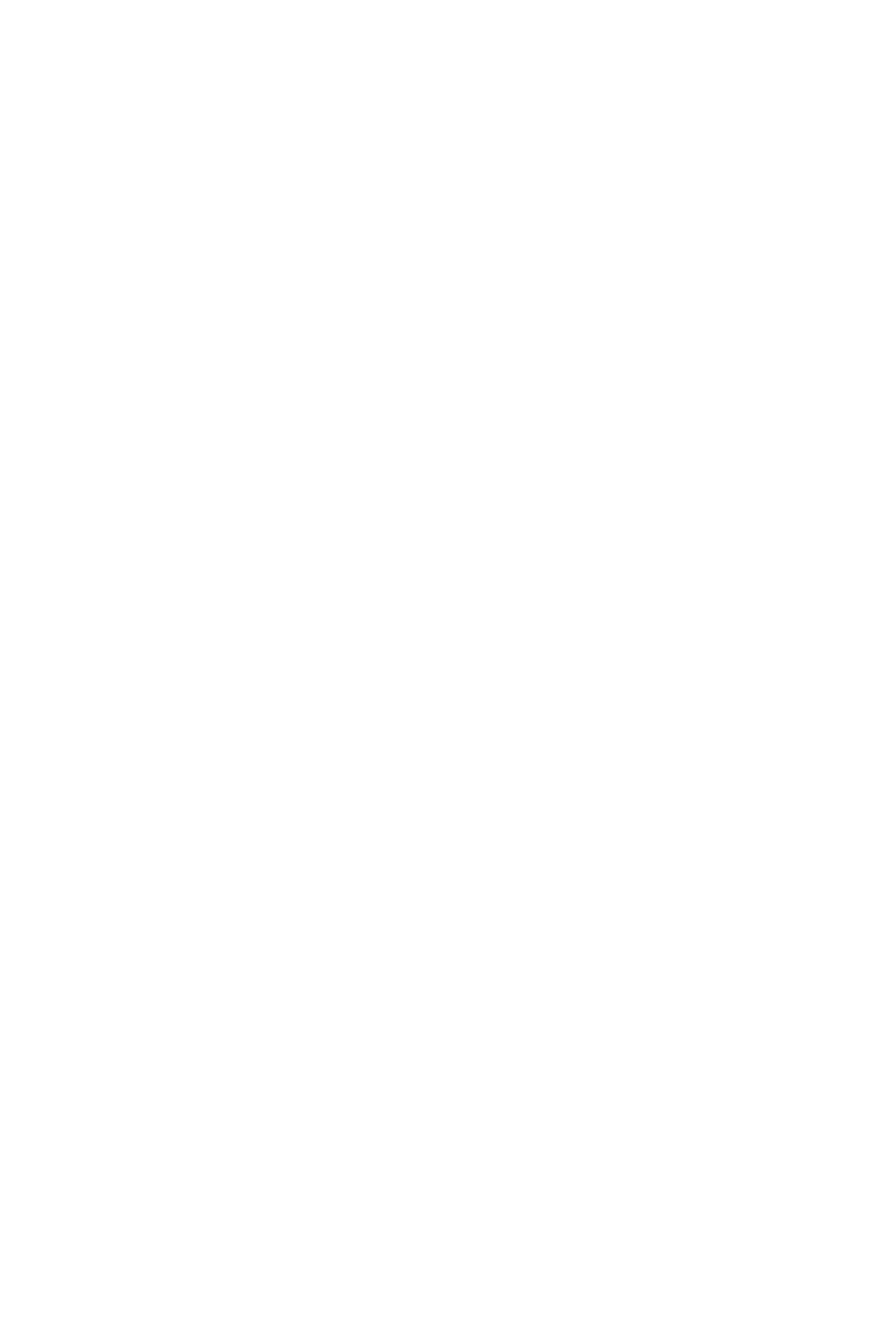
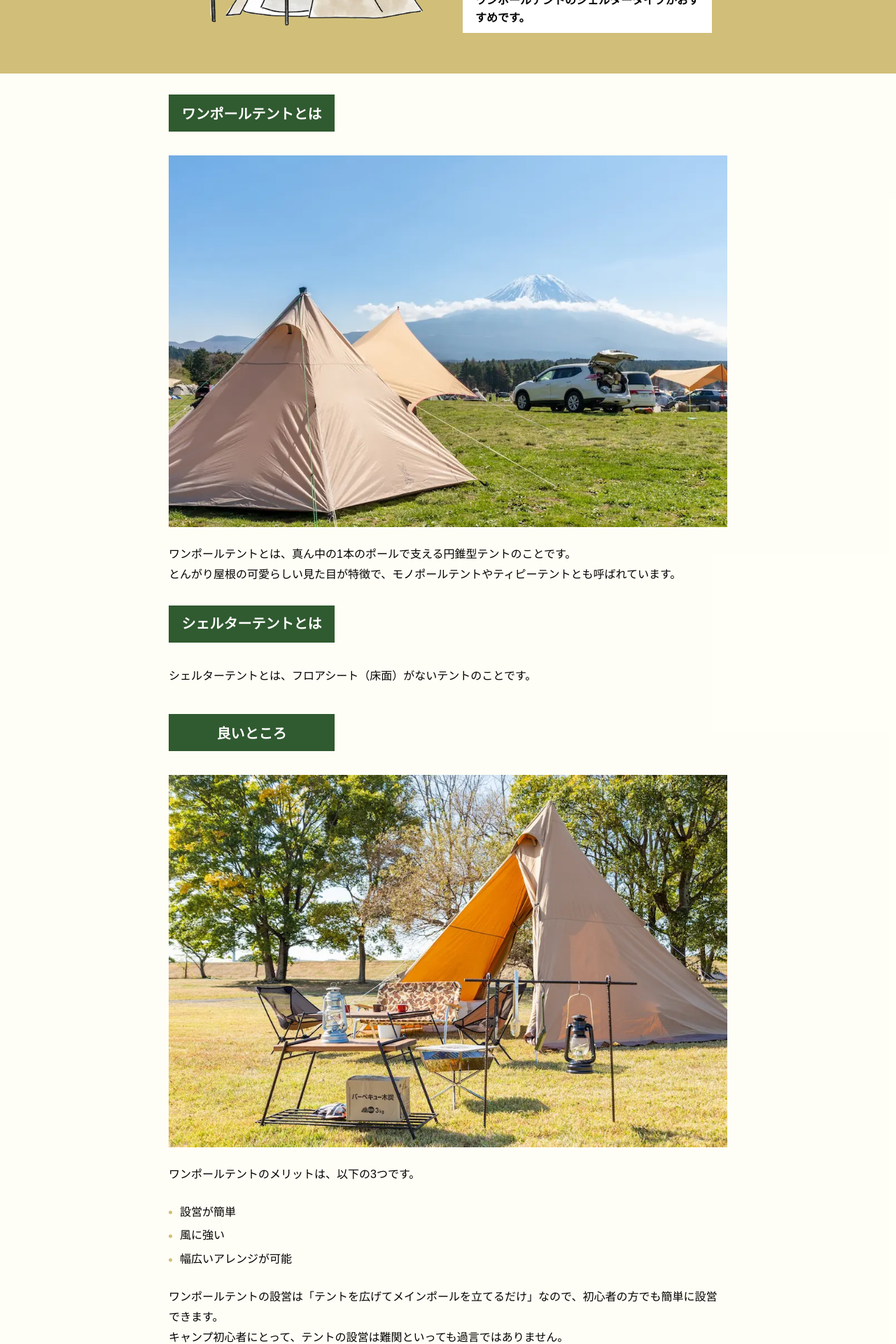
Before and after one commit to massy-yossy/tent-diagnose, a React (Vite) app: page /aaa/tenttype_04 in a window 1280 px wide. Shown: the part 480-2400 px from the top of the page at 70% size. Before the commit the page ends 800 px from the top, so only its background shows below. Built offline with nearby package versions, Linux system fonts and the light colour scheme; the HTML template or start-up script is replaced by a standard one.

Commit message:
OnepollShelter complete

```diff
--- /dev/null
+++ b/src/components/answerPage/affilierData/onepoll/OnepollShelterData.ts
@@ -0,0 +1,32 @@
+import { affilierDataType } from "../../../../types/affilierDataType";
+
+export const OnepollShelterData: affilierDataType[] = [
+  {
+    id:1,
+    blandName: "Kadahis",
+    tentName:"ワンポールテント キャンプ用 一人用",
+    image:"https://thumbnail.image.rakuten.co.jp/@0_mall/izuminonline/cabinet/r_1682991298/4949634792056.jpg?_ex=300x300",
+    amazon:"https://amzn.to/45yOxMX",
+    rakuten:"https://af.moshimo.com/af/c/click?a_id=3719273&p_id=54&pc_id=54&pl_id=616&url=https%3A%2F%2Fitem.rakuten.co.jp%2Fizuminonline%2F4949634792056%2F&m=http%3A%2F%2Fm.rakuten.co.jp%2Fizuminonline%2Fi%2F10181181%2F",
+    yahoo: "//ck.jp.ap.valuecommerce.com/servlet/referral?sid=3672470&pid=888362917&vc_url=https%3A%2F%2Fstore.shopping.yahoo.co.jp%2F110110-3%2F20221228172927-00538.html%3Fsc_i%3Dshp_pc_search_itemlist_shsrg_img"
+  },
+  {
+    id:2,
+    blandName: "テンマクデザイン",
+    tentName:"パンダ TCプラス",
+    image:"https://thumbnail.image.rakuten.co.jp/@0_mall/animalmaru/cabinet/r_1587088574/4920629616139.jpg?_ex=300x300",
+    amazon:"https://amzn.to/45Bpg4G",
+    rakuten:"https://af.moshimo.com/af/c/click?a_id=3719273&p_id=54&pc_id=54&pl_id=616&url=https%3A%2F%2Fitem.rakuten.co.jp%2Fanimalmaru%2F4920629616139%2F&m=http%3A%2F%2Fm.rakuten.co.jp%2Fanimalmaru%2Fi%2F10016312%2F",
+    yahoo: "//ck.jp.ap.valuecommerce.com/servlet/referral?sid=3672470&pid=888362917&vc_url=https%3A%2F%2Fstore.shopping.yahoo.co.jp%2Fmaquilla%2F2220230205224428.html%3Fsc_i%3Dshp_pc_search_itemlist_shsrg_img"
+  },
+  {
+    id:3,
+    blandName: "TOMOUNT",
+    tentName:"ワンポールテント 1.7m TC テント",
+    image:"https://thumbnail.image.rakuten.co.jp/@0_mall/tomount/cabinet/09794685/zt01.jpg?_ex=300x300",
+    amazon:"https://amzn.to/45BxxGa",
+    rakuten:"https://af.moshimo.com/af/c/click?a_id=3719273&p_id=54&pc_id=54&pl_id=616&url=https%3A%2F%2Fitem.rakuten.co.jp%2Ftomount%2F10000026%2F&m=http%3A%2F%2Fm.rakuten.co.jp%2Ftomount%2Fi%2F10000026%2F",
+    yahoo: "//ck.jp.ap.valuecommerce.com/servlet/referral?sid=3672470&pid=888362917&vc_url=https%3A%2F%2Fstore.shopping.yahoo.co.jp%2Farcoiris-shop%2F20230815081418-00479.html%3Fsc_i%3Dshp_pc_search_itemlist_shsrg_title"
+  },
+
+]
--- a/src/components/answerPage/layout/AnswerPageLayout.tsx
+++ b/src/components/answerPage/layout/AnswerPageLayout.tsx
@@ -167,8 +167,7 @@ const sp_mainImge = css`
 const mainTextArea = css`
   padding-top: 38px;
   ${media600} {
-    padding-top: 25px;
-    padding-bottom: 73px;
+    padding: 25px 10px 73px;
   }
 `;
 const mainText = css`
--- a/src/components/answerPage/pages/onepoll/OnepollShelter.tsx
+++ b/src/components/answerPage/pages/onepoll/OnepollShelter.tsx
@@ -1,9 +1,116 @@
+import { FC, memo } from "react";
 
+import AnswerPageLayout from "../../layout/AnswerPageLayout";
+import { OnepollShelterData } from "../../affilierData/onepoll/OnepollShelterData";
+import { css } from "@emotion/react";
 
-const OnepollShelter = () => {
+const OnepollShelter: FC = memo(() => {
   return (
-    <div>OnepollShelter</div>
-  )
-}
+    <AnswerPageLayout
+      tentName="ワンポールテント"
+      image="./images/onepollTent.webp"
+      tentComment={
+        <>
+          夏のソロキャンプは、
+          <br />
+          ワンポールテントのシェルタータイプがおすすめです。
+        </>
+      }
+      features={
+        <>
+          <img src="./images/article/onepoll1.webp" alt="テント写真" />
+          ワンポールテントとは、真ん中の1本のポールで支える円錐型テントのことです。
+          <br />
+          とんがり屋根の可愛らしい見た目が特徴で、モノポールテントやティピーテントとも呼ばれています。
+          <br />
+          <br />
+          <h2 css={sectionTitle}>シェルターテントとは</h2>
+          <p css={sectionText}>
+            シェルターテントとは、フロアシート（床面）がないテントのことです。
+          </p>
+        </>
+      }
+      goodPoint={
+        <>
+          <img src="./images/article/onepoll2.webp" alt="テント写真" />
+          ワンポールテントのメリットは、以下の3つです。
+          <ul>
+            <li>設営が簡単</li>
+            <li>風に強い</li>
+            <li>幅広いアレンジが可能</li>
+          </ul>
+          ワンポールテントの設営は「
+          <span>テントを広げてメインポールを立てるだけ</span>
+          」なので、初心者の方でも簡単に設営できます。
+          <br />
+          キャンプ初心者にとって、テントの設営は難関といっても過言ではありません。
+          <br />
+          面倒な設営がラクになるのはワンポールテントの大きなメリットといえます。
+          <br />
+          <br />
+          また、ワンポールテントの形状にもよりますが、天敵と呼べる「風」に強いのも大きな特徴です。
+          <br />
+          より風に強いテントを選ぶ際は、面の数が多いワンポールテントを選びましょう。（四角形より六角形、さらに八角形）
+          <br />
+          <br />
+          ワンポールテントは、インナーテントや煙突、スカート付きなど、きせつに応じてアレンジできる点も大きなメリットのひとつです。
+        </>
+      }
+      importantPoint={
+        <>
+          <img src="./images/article/onepoll3.webp" alt="テント写真" />
+          ワンポールテントは比較的値段の安いタイプですが、あまりにも安すぎるテントは避けることをおすすめします。
+          <ul>
+            <li>耐久性がない</li>
+            <li>壊れやすい</li>
+            <li>破けやすい</li>
+          </ul>
+          など、安いテントには安いなりの理由があります。
+          <br />
+          とりあえず試しに1回行ってみたいという方にはおすすめですが、キャンプを趣味にしたいと考えている方にはおすすめできません。
+          <br />
+          <br />
+          本気で趣味にしたいと思っている方は、最低でも1万円以上のテントを購入するようにしましょう。
+          <br />
+          <br />
+          また、夏場はシェルターテントで通気性をアップさせることも重要ですが、雨による浸水や虫対策は万全にしておきましょう。
+          <br />
+          <br />
+          簡単な対策は、メッシュのインナーテントを使用する、コットなどを使って底上げをするなどが挙げられます。
+        </>
+      }
+      affilierData={OnepollShelterData}
+    />
+  );
+});
+const media600 = `
+@media screen and (max-width: 600px)
+`;
 
-export default OnepollShelter
+const sectionTitle = css`
+  font-size: 20px;
+  font-weight: bold;
+  background-color: #305a30;
+  width: fit-content;
+  color: #fff;
+  padding: 12px 18px;
+  text-align: center;
+  min-width: 237px;
+  box-sizing: border-box;
+  ${media600} {
+    font-size: 22px;
+    text-align: start;
+    width: 100%;
+    padding: 12px 14px;
+  }
+`;
+const sectionText = css`
+  padding: 34px 0 0 0;
+  font-size: 16px;
+  line-height: 180%;
+  ${media600} {
+    padding: 33px 0 0 0;
+    font-size: 15px;
+  }
+`;
+export default OnepollShelter;
```
Also changed, not shown: src/components/answerPage/affilierData/dome/domeDurableData.ts (+28 -20 lines), src/components/answerPage/pages/dome/DomeStylish.tsx (+5 -2 lines).
